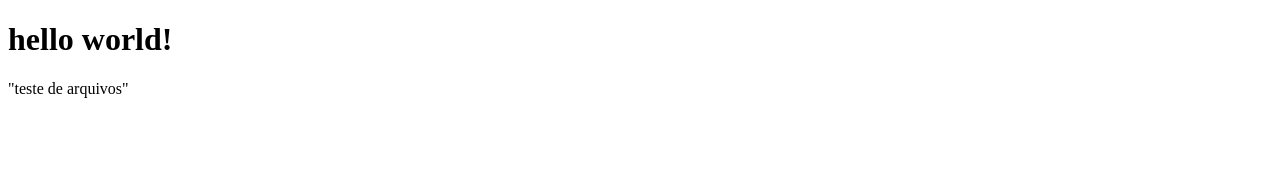
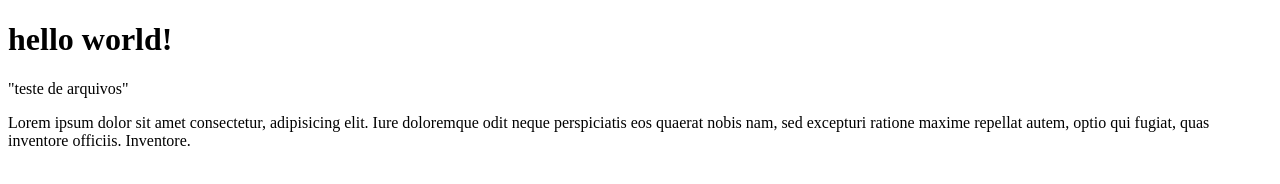
Before and after one commit to Italogbr86/projeto-1, a plain HTML site: page index.html in a window 1280 px wide. Drawn offline with Linux system fonts and the light colour scheme.

Commit message:
Adicionado texto lorem no body

```diff
--- a/index.html
+++ b/index.html
@@ -12,6 +12,9 @@
     <p>
         "teste de arquivos"
     </p>
+    <body>
+        Lorem ipsum dolor sit amet consectetur, adipisicing elit. Iure doloremque odit neque perspiciatis eos quaerat nobis nam, sed excepturi ratione maxime repellat autem, optio qui fugiat, quas inventore officiis. Inventore.
+    </body>
 
 </body>
 </html>
```
